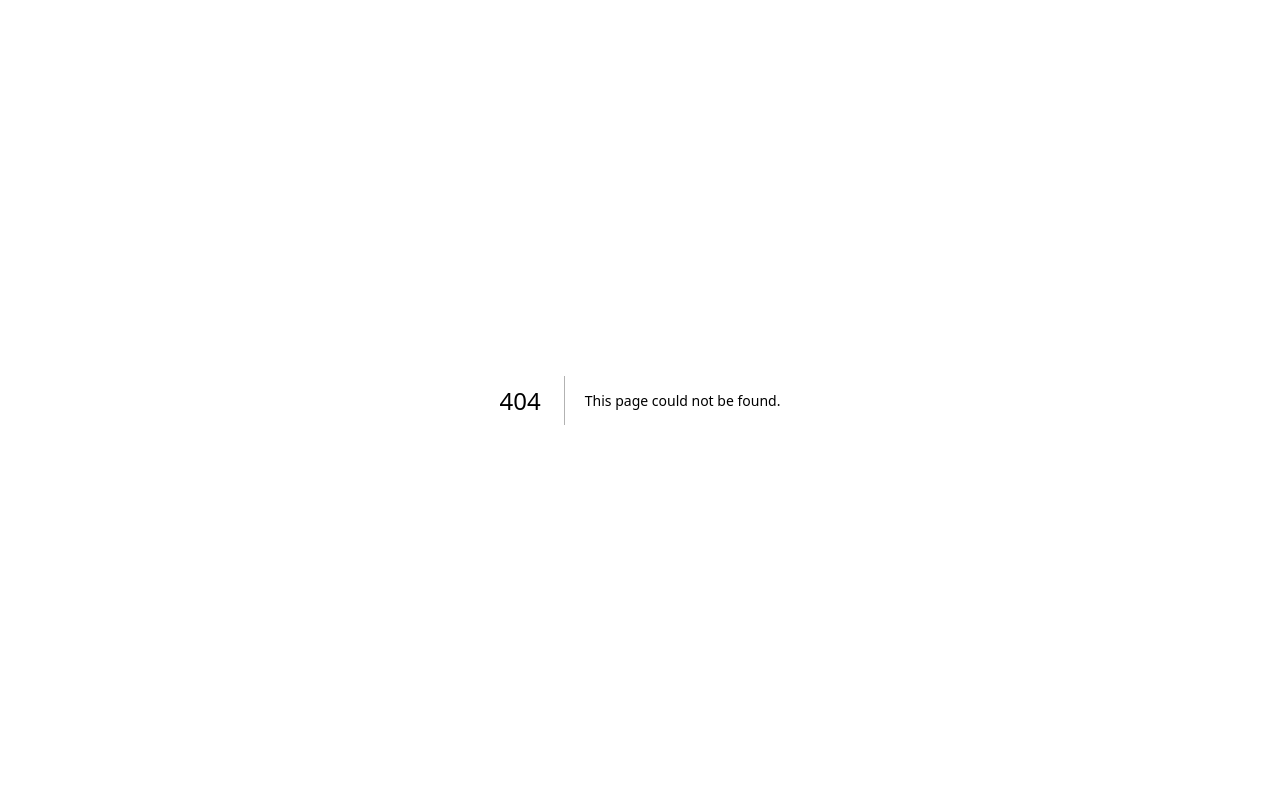
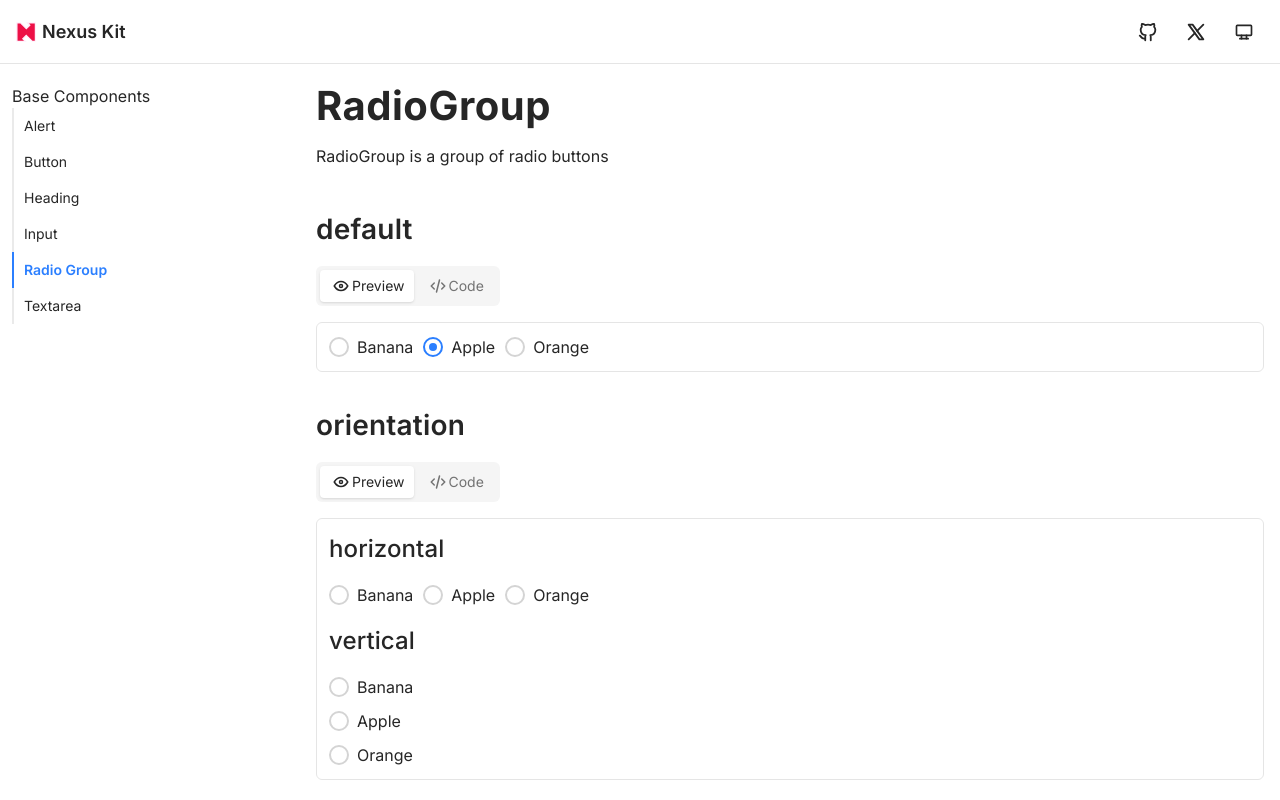
Before and after one commit to CiroLee/nexus-kit, a Next.js app: page /docs/radio-groups in a window 1280 px wide. Before the commit this address had no page. Built offline with nearby package versions, Linux system fonts and the light colour scheme.

Commit message:
feat: add RadioGroup component

```diff
--- a/src/app/docs/config.ts
+++ b/src/app/docs/config.ts
@@ -23,6 +23,10 @@ export const navConfig = [
         name: 'Textarea',
         href: '/docs/textarea',
       },
+      {
+        name: 'Radio Group',
+        href: '/docs/radio-groups',
+      },
     ],
   },
 ];
--- /dev/null
+++ b/src/app/docs/radio-groups/page.tsx
@@ -0,0 +1,89 @@
+import SectionIntro from '@/components/business/SectionIntro';
+import PreviewAndCode from '@/components/business/PreviewAndCode';
+import Code from '@/components/business/Code';
+import { RadioGroup, Radio } from '@/components/ui/RadioGroup';
+import Heading from '@/components/ui/Heading';
+import { defaultCode, orientationCode, sizeCode, disabledCode, customContentCode } from '@/codes/code.radio-groups';
+
+export default function RadioGroupPage() {
+  return (
+    <>
+      <SectionIntro title="RadioGroup" description="RadioGroup is a group of radio buttons" />
+      <PreviewAndCode title="default" code={<Code code={defaultCode} />}>
+        <RadioGroup defaultValue="apple">
+          <Radio value="banana">Banana</Radio>
+          <Radio value="apple">Apple</Radio>
+          <Radio value="orange">Orange</Radio>
+        </RadioGroup>
+      </PreviewAndCode>
+      <PreviewAndCode title="orientation" code={<Code code={orientationCode} />}>
+        <div>
+          <Heading as="h4" className="mb-4">
+            horizontal
+          </Heading>
+          <RadioGroup orientation="horizontal">
+            <Radio value="banana" id="1">
+              Banana
+            </Radio>
+            <Radio value="apple" id="2">
+              Apple
+            </Radio>
+            <Radio value="orange" id="3">
+              Orange
+            </Radio>
+          </RadioGroup>
+          <Heading as="h4" className="my-4">
+            vertical
+          </Heading>
+          <RadioGroup orientation="vertical">
+            <Radio value="banana" id="4">
+              Banana
+            </Radio>
+            <Radio value="apple" id="5">
+              Apple
+            </Radio>
+            <Radio value="orange" id="6">
+              Orange
+            </Radio>
+          </RadioGroup>
+        </div>
+      </PreviewAndCode>
+      <PreviewAndCode title="size" code={<Code code={sizeCode} />}>
+        <RadioGroup>
+          <Radio size="sm" value="banana" id="7" />
+          <Radio size="md" value="apple" id="8" />
+          <Radio size="lg" value="orange" id="9" />
+        </RadioGroup>
+      </PreviewAndCode>
+      <PreviewAndCode title="disabled" code={<Code code={disabledCode} />}>
+        <RadioGroup disabled defaultValue="apple">
+          <Radio value="banana" id="10">
+            Banana
+          </Radio>
+          <Radio value="apple" id="11">
+            Apple
+          </Radio>
+          <Radio value="orange" id="12">
+            Orange
+          </Radio>
+        </RadioGroup>
+      </PreviewAndCode>
+      <PreviewAndCode title="custom content" code={<Code code={customContentCode} />}>
+        <RadioGroup>
+          <Radio value="apple" id="apple-juice">
+            <p className="font-bold">🍎 Apple Juice</p>
+            <p className="text-sm text-gray-400">20% sugar</p>
+          </Radio>
+          <Radio value="banana" id="banana-juice">
+            <p className="font-bold">🍌 Banana Juice</p>
+            <p className="text-sm text-gray-400">30% sugar</p>
+          </Radio>
+          <Radio value="orange" id="orange-juice" className="text-sm">
+            <p className="font-bold">🍊 Orange Juice</p>
+            <p className="text-sm text-gray-400">30% sugar</p>
+          </Radio>
+        </RadioGroup>
+      </PreviewAndCode>
+    </>
+  );
+}
--- /dev/null
+++ b/src/codes/code.radio-groups.ts
@@ -0,0 +1,83 @@
+export const defaultCode = `import { RadioGroup, Radio } from "@/components/RadioGroup";
+
+export default function Page() {
+  return (
+    <RadioGroup defaultValue="apple">
+      <Radio value="banana">Banana</Radio>
+      <Radio value="apple">Apple</Radio>
+      <Radio value="orange">Orange</Radio>
+    </RadioGroup>
+  )
+}
+`;
+
+export const orientationCode = `import { RadioGroup, Radio } from "@/components/RadioGroup";
+import Heading from '@/components/Heading';
+
+export default function Page() {
+  return (
+    <div>
+      <Heading as="h4" className="mb-4">horizontal</Heading>
+      <RadioGroup orientation="horizontal">
+        <Radio value="banana" id="1">Banana</Radio>
+        <Radio value="apple" id="2">Apple</Radio>
+        <Radio value="orange" id="3">Orange</Radio>
+      </RadioGroup>
+      <Heading as="h4" className="my-4">vertical</Heading>
+      <RadioGroup orientation="vertical">
+        <Radio value="banana" id="4">Banana</Radio>
+        <Radio value="apple" id="5">Apple</Radio>
+        <Radio value="orange" id="6">Orange</Radio>
+      </RadioGroup>
+    </div>
+  )
+}
+`;
+
+export const sizeCode = `import { RadioGroup, Radio } from "@/components/RadioGroup";
+
+export default function Page() {
+  return (
+    <RadioGroup>
+      <Radio size="sm" value="banana" id="7" />
+      <Radio size="md" value="apple" id="8" />
+      <Radio size="lg" value="orange" id="9" />
+    </RadioGroup>
+  )
+}
+`;
+
+export const disabledCode = `import { RadioGroup, Radio } from "@/components/RadioGroup";
+
+export default function Page() {
+  return (
+    <RadioGroup disabled defaultValue="apple">
+      <Radio value="banana" id="10">Banana</Radio>
+      <Radio value="apple" id="11">Apple</Radio>
+      <Radio value="orange" id="12">Orange</Radio>
+    </RadioGroup>
+  )
+}
+`;
+
+export const customContentCode = `import { RadioGroup, Radio } from "@/components/RadioGroup";
+
+export default function Page() {
+  return (
+    <RadioGroup>
+      <Radio value="apple" id="apple-juice">
+        <p className="font-bold">🍎 Apple Juice</p>
+        <p className="text-sm text-gray-400">20% sugar</p>
+      </Radio>
+      <Radio value="banana" id="banana-juice">
+        <p className="font-bold">🍌 Banana Juice</p>
+        <p className="text-sm text-gray-400">30% sugar</p>
+      </Radio>
+      <Radio value="orange" id="orange-juice" className="text-sm">
+        <p className="font-bold">🍊 Orange Juice</p>
+        <p className="text-sm text-gray-400">30% sugar</p>
+      </Radio>
+    </RadioGroup>
+  )
+}
+`;
--- /dev/null
+++ b/src/components/ui/RadioGroup/index.tsx
@@ -0,0 +1,63 @@
+'use client';
+import { cn } from '@/lib/utils';
+import { cva, type VariantProps } from 'class-variance-authority';
+import { RadioGroup as RadioGroupPrimitive } from 'radix-ui';
+interface RadioGroupProps extends React.ComponentPropsWithoutRef<typeof RadioGroupPrimitive.Root> {
+  children?: React.ReactNode;
+  className?: string;
+  ref?: React.Ref<HTMLDivElement>;
+}
+export function RadioGroup({ orientation = 'horizontal', className, ref, ...props }: RadioGroupProps) {
+  return <RadioGroupPrimitive.Root ref={ref} orientation={orientation} className={cn('flex flex-row gap-2.5', { 'flex-col': orientation === 'vertical' }, className)} {...props} />;
+}
+
+const radioItem = cva(
+  `relative rounded-full flex items-center justify-center border-2 border-neutral-300 dark:border-neutral-600 transition-colors data-[state=checked]:border-primary outline-none
+  focus-visible:ring-3 focus-visible:ring-primary/50 not-data-disabled:hover:border-primary disabled:opacity-50 disabled:cursor-not-allowed`,
+  {
+    variants: {
+      size: {
+        sm: 'size-4 border',
+        md: 'size-5',
+        lg: 'size-6',
+      },
+    },
+    defaultVariants: {
+      size: 'md',
+    },
+  },
+);
+
+const label = cva('peer-has-disabled:cursor-not-allowed peer-has-disabled:opacity-50', {
+  variants: {
+    size: {
+      sm: 'text-sm',
+      md: 'text-base',
+      lg: 'text-lg',
+    },
+  },
+  defaultVariants: {
+    size: 'md',
+  },
+});
+
+type RadioItemVariants = VariantProps<typeof radioItem>;
+interface RadioProps extends React.ComponentPropsWithoutRef<typeof RadioGroupPrimitive.Item>, RadioItemVariants {
+  children?: React.ReactNode;
+  ref?: React.Ref<HTMLButtonElement>;
+}
+
+export function Radio({ id, size, children, className, ref, ...props }: RadioProps) {
+  return (
+    <div className="flex items-center space-x-2">
+      <div className="peer">
+        <RadioGroupPrimitive.Item ref={ref} id={id ?? props.value} className={cn(radioItem({ size, className }))} {...props}>
+          <RadioGroupPrimitive.Indicator className="bg-primary block size-[52%] rounded-full opacity-0 transition-opacity data-[state=checked]:opacity-100" />
+        </RadioGroupPrimitive.Item>
+      </div>
+      <label className={label({ size })} htmlFor={id ?? props.value}>
+        {children}
+      </label>
+    </div>
+  );
+}
```
